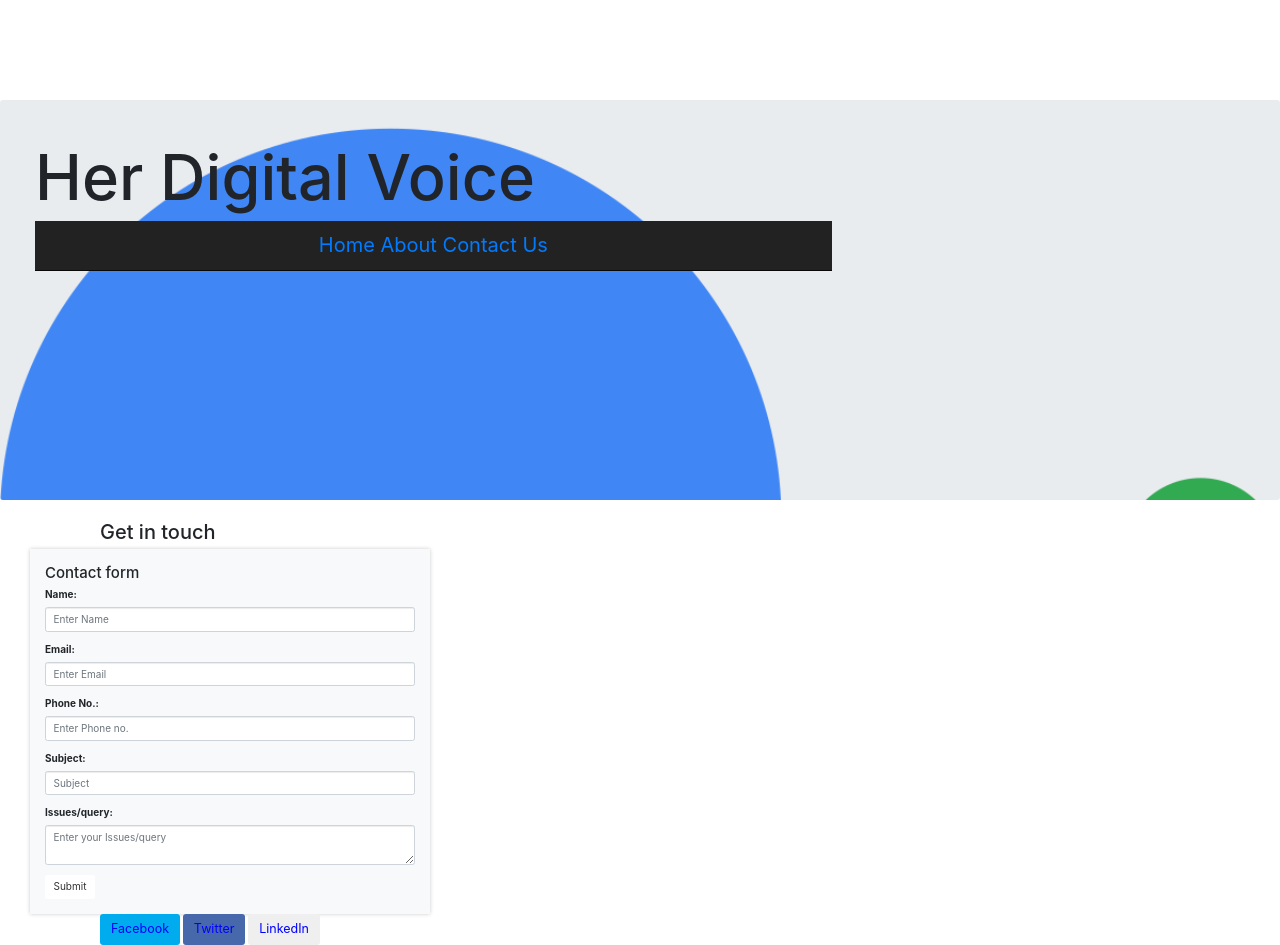
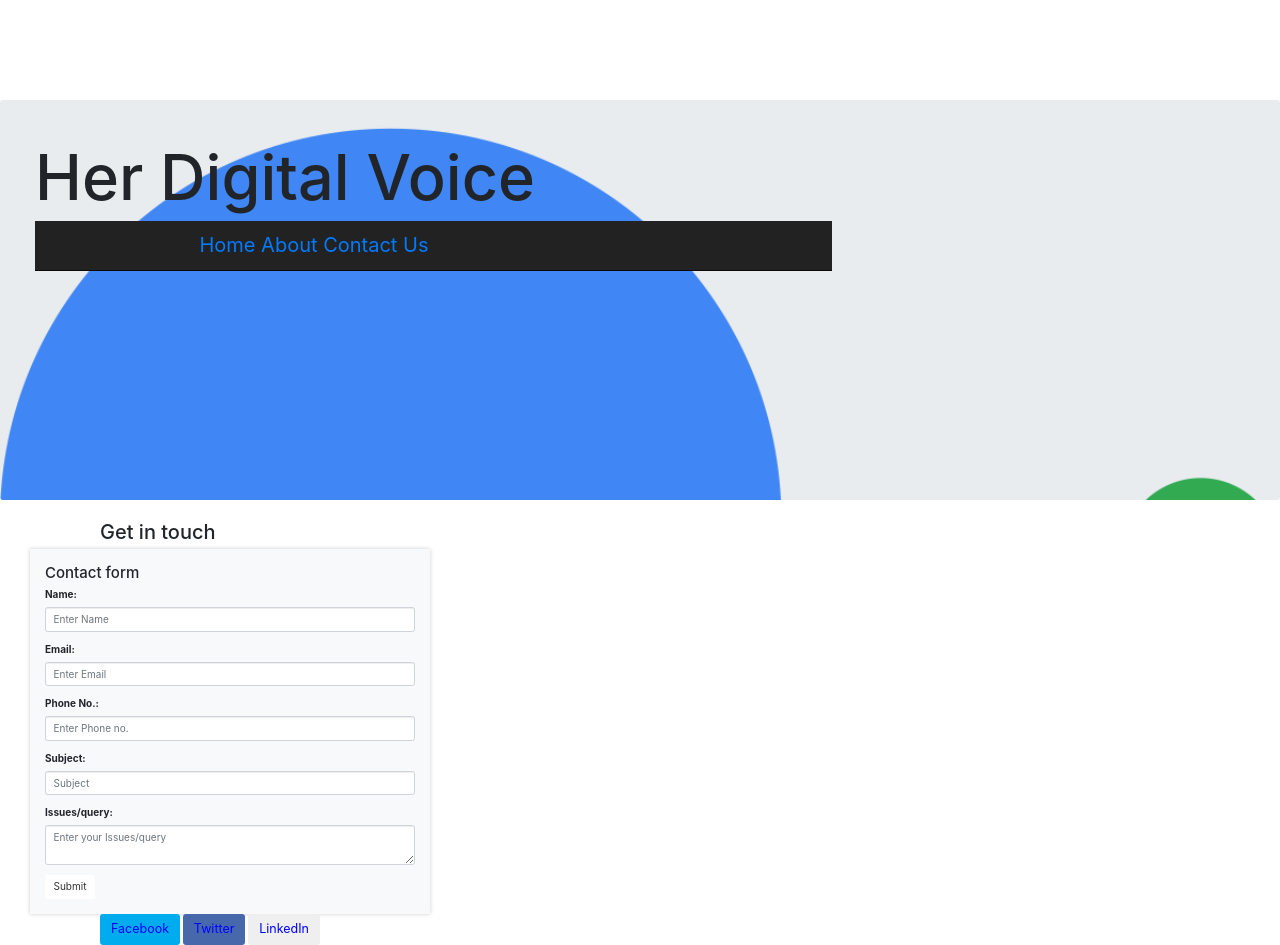
Before and after one commit to chrysapsa/HerDigitalVoice, a plain HTML site: page Contact.html in a window 1280 px wide. Drawn offline with nearby package versions, Linux system fonts and the light colour scheme.

Commit message:
contact us final version

```diff
--- a/Contact.html
+++ b/Contact.html
@@ -24,11 +24,13 @@
 
           <nav class="navbar navbar-inverse navbar-fixed-top" role="navigation">
             <div class="container">
+              <div class="col-sm-8">
               <div class="navbar-header">
                 <a href="index.html">Home</a>
                 <a href="About.html">About</a>
                 <a href="Contact.html">Contact Us</a>
               </div>
+            </div>
             </div>
           </div>
         </div>
@@ -57,7 +59,6 @@
                 <label>Email:</label>
                 <input type="email" class="form-control" id="name" placeholder="Enter Email" name="email">
               </div>
-
               <div class="form-group">
                 <label>Phone No.:</label>
                 <input type="text" class="form-control" id="phone" placeholder="Enter Phone no." name="phone">
@@ -71,8 +72,6 @@
                 <label>Issues/query:</label>
                 <textarea name="issues" class="form-control" id="iq" placeholder="Enter your Issues/query"></textarea>
               </div>
-
-
               <button type="submit" class="btn btn-default">Submit</button>
             </form>
           </div>
```
